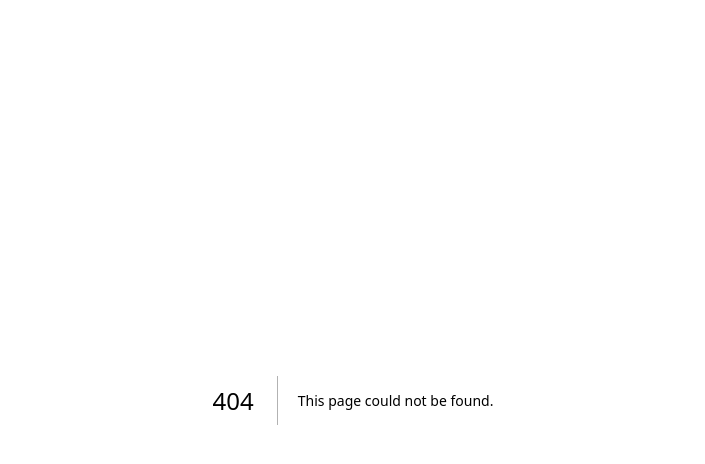
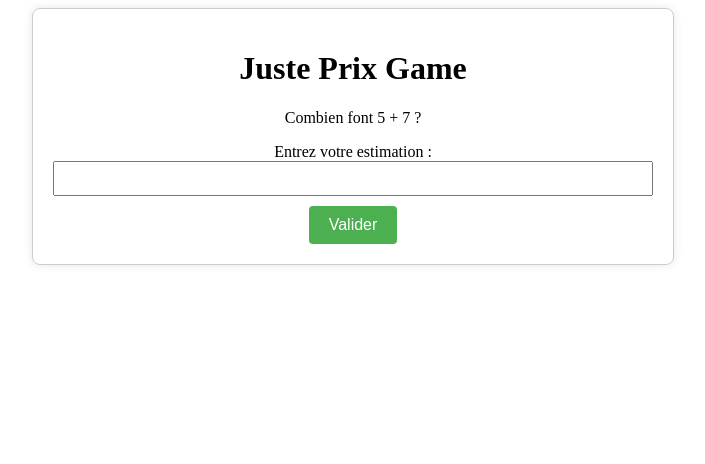
Before and after one commit to Riqoulouru/la-langouste, a Next.js app: page /games/justeprix/1 in a window 1280 px wide. Before the commit this address had no page. Shown: the top 464 px of the page, without its empty margins (287-992 px from the left). Built offline with nearby package versions, Linux system fonts and the light colour scheme.

Commit message:
juste prix game

```diff
--- /dev/null
+++ b/src/data/justeprix.json
@@ -0,0 +1,22 @@
+[
+    {
+      "id": 1,
+      "question": "Combien font 5 + 7 ?",
+      "reponse": "12"
+    },
+    {
+      "id": 2,
+      "question": "Quelle est la racine carrée de 25 ?",
+      "reponse": "5"
+    },
+    {
+      "id": 3,
+      "question": "Combien de millimètres y a-t-il dans un mètre ?",
+      "reponse": "1000"
+    },
+    {
+      "id": 4,
+      "question": "Quelle est la valeur de π (pi) ?",
+      "reponse": "3.14159"
+    }
+  ]
--- /dev/null
+++ b/src/pages/games/justeprix/JustePrixPage.module.css
@@ -0,0 +1,40 @@
+/* src/pages/games/justeprix/JustePrixPage.module.css */
+.container {
+    max-width: 600px;
+    margin: 0 auto;
+    text-align: center;
+    padding: 20px;
+    border: 1px solid #ccc;
+    border-radius: 8px;
+    box-shadow: 0 0 10px rgba(0, 0, 0, 0.1);
+  }
+
+  .label {
+    display: block;
+    margin-bottom: 10px;
+  }
+
+  .input {
+    width: 100%;
+    padding: 8px;
+    box-sizing: border-box;
+  }
+
+  .button {
+    background-color: #4caf50;
+    color: white;
+    padding: 10px 20px;
+    border: none;
+    border-radius: 4px;
+    cursor: pointer;
+    font-size: 16px;
+  }
+
+  .button:hover {
+    background-color: #45a049;
+  }
+
+.message {
+  margin-top: 10px;
+  font-weight: bold;
+}
--- /dev/null
+++ b/src/pages/games/justeprix/[id].js
@@ -0,0 +1,80 @@
+// src/pages/games/justeprix/[id].js
+import React, { useState, useEffect } from 'react';
+import { useRouter } from 'next/router';
+import styles from './JustePrixPage.module.css';
+import questionsData from '../../../data/justeprix.json';
+
+const JustePrixPage = () => {
+  const router = useRouter();
+  const [userInput, setUserInput] = useState('');
+  const [currentQuestion, setCurrentQuestion] = useState(null);
+  const [message, setMessage] = useState('');
+
+  useEffect(() => {
+    // Fetch the question based on the ID from the URL or a parameter
+    const { id } = router.query;
+    const selectedQuestion = questionsData.find((question) => question.id === parseInt(id, 10));
+
+    if (selectedQuestion) {
+      setCurrentQuestion(selectedQuestion);
+      setMessage(''); // Clear previous messages when a new question is loaded
+    } else {
+      // Handle the case where the ID is not found
+      console.error('Question not found for the provided ID.');
+    }
+  }, [router.query, userInput]); // Added userInput to trigger useEffect when the user submits an answer
+
+  const handleInputChange = (e) => {
+    setUserInput(e.target.value);
+  };
+
+  const handleSubmit = (e) => {
+    e.preventDefault();
+
+    // Your logic for checking the answer
+    const userAnswer = parseInt(userInput, 10);
+    const correctAnswer = parseInt(currentQuestion.reponse, 10);
+
+    if (!isNaN(userAnswer)) {
+      if (userAnswer === correctAnswer) {
+        setMessage('Bravo ! La réponse est correcte.');
+      } else if (userAnswer < correctAnswer) {
+        setMessage('Désolé, la réponse est incorrecte. C\'est plus. Essayez à nouveau.');
+      } else {
+        setMessage('Désolé, la réponse est incorrecte. C\'est moins. Essayez à nouveau.');
+      }
+    } else {
+      setMessage('Veuillez entrer un nombre valide.');
+    }
+  };
+
+  return (
+    <div className={styles.container}>
+      <h1>Juste Prix Game</h1>
+      {currentQuestion ? (
+        <div>
+          <p>{currentQuestion.question}</p>
+          <form onSubmit={handleSubmit}>
+            <label className={styles.label}>
+              Entrez votre estimation :
+              <input
+                type="number"
+                value={userInput}
+                onChange={handleInputChange}
+                className={styles.input}
+              />
+            </label>
+            <button type="submit" className={styles.button}>
+              Valider
+            </button>
+          </form>
+        </div>
+      ) : (
+        <p>La question n'a pas pu être chargée.</p>
+      )}
+      {message && <p className={styles.message}>{message}</p>}
+    </div>
+  );
+};
+
+export default JustePrixPage;
```
Also changed, not shown: src/pages/index.js (+21 -4 lines), 2 other files (tests, documents, lock files or other folders).
